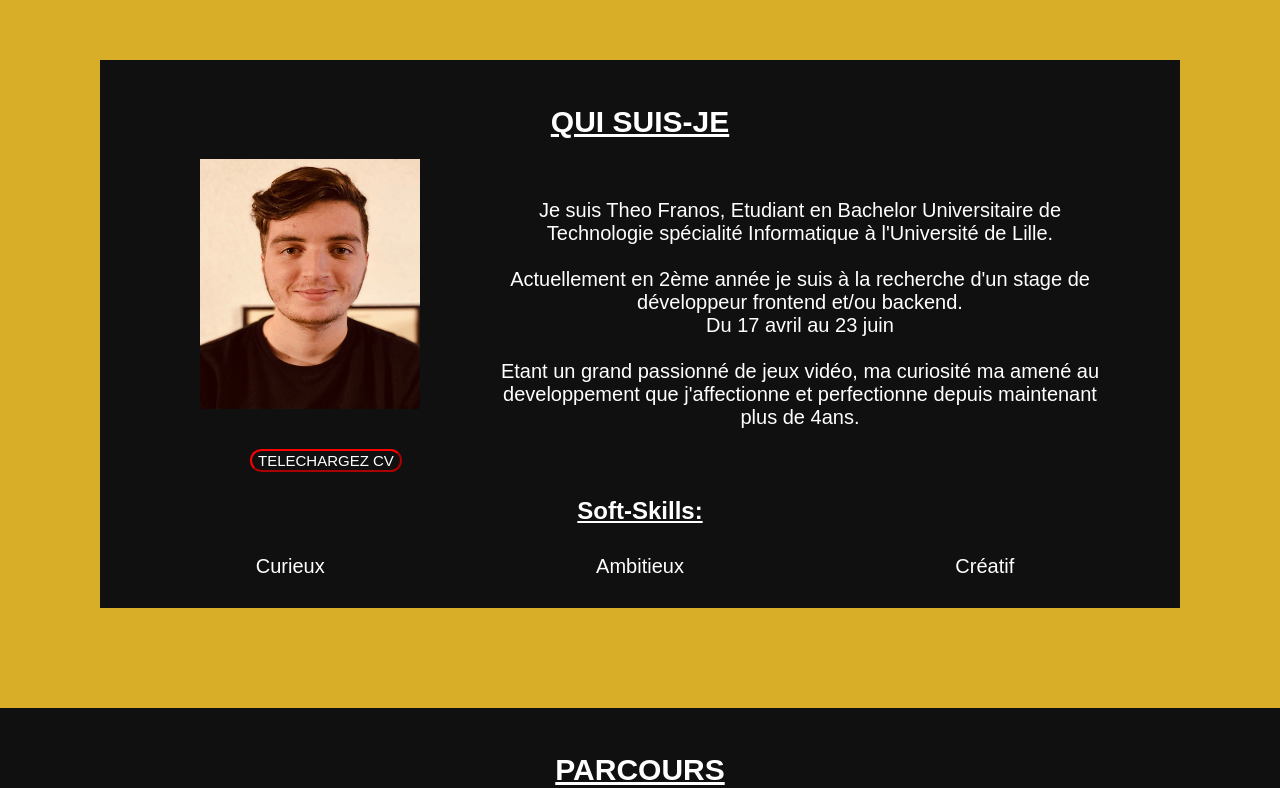
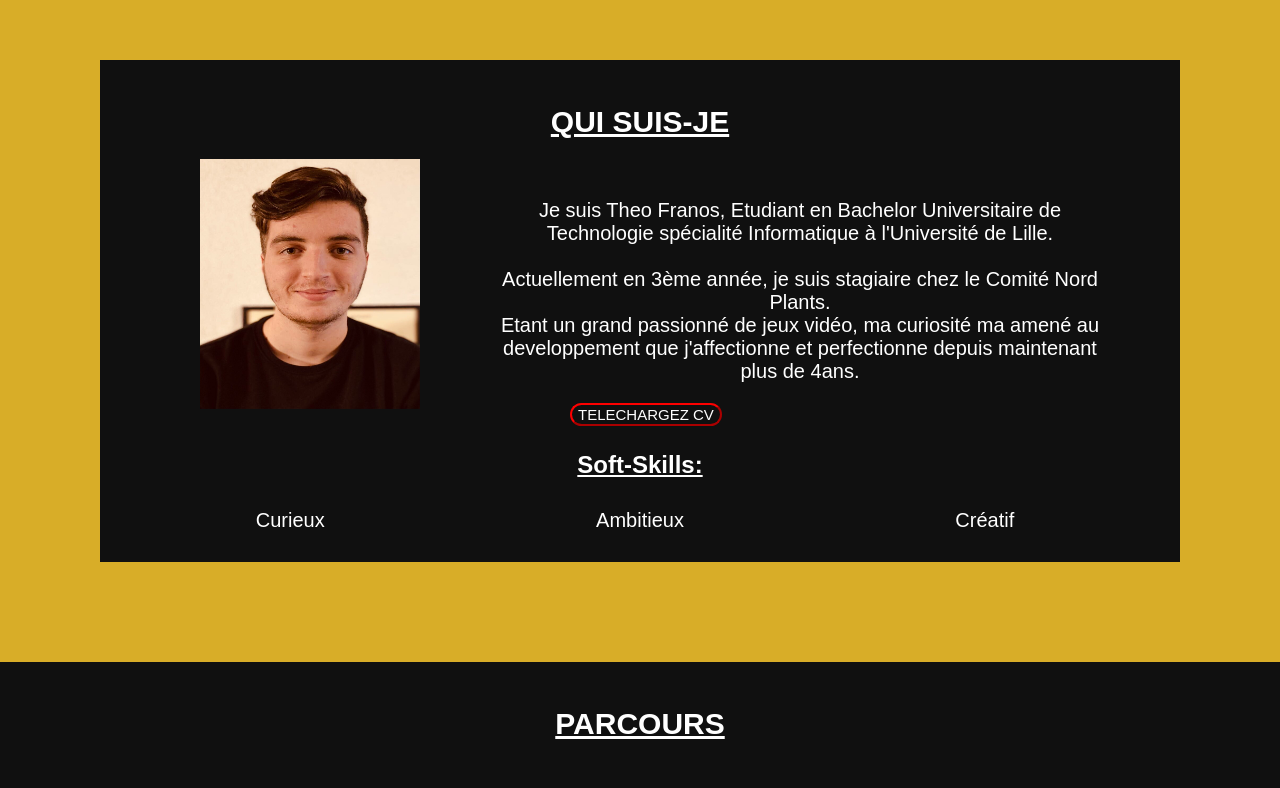
Before and after one commit to zokkota/zokkota.github.io, a plain HTML site: page index.html in a window 1280 px wide. Shown: the part 840-1628 px from the top of the page. Drawn offline with nearby package versions, Linux system fonts and the light colour scheme.

Commit message:
Update index.html

```diff
--- a/index.html
+++ b/index.html
@@ -40,7 +40,7 @@
         <img class="pp" src="images/pp/IMG_0068.jpg"/>
         <p class="about-me">
             Je suis Theo Franos, Etudiant en Bachelor Universitaire de Technologie spécialité Informatique à
-            l'Université de Lille. <br> <br> Actuellement en 2ème année je suis à la recherche d'un stage de développeur frontend et/ou backend. <br> Du 17 avril au 23 juin<br>
+            l'Université de Lille. <br> <br> Actuellement en 3ème année, je suis stagiaire chez le Comité Nord Plants.
             <br> Etant un grand passionné de jeux vidéo, ma curiosité ma amené au developpement que j'affectionne et perfectionne depuis maintenant plus de 4ans.
         </p>
 
```
